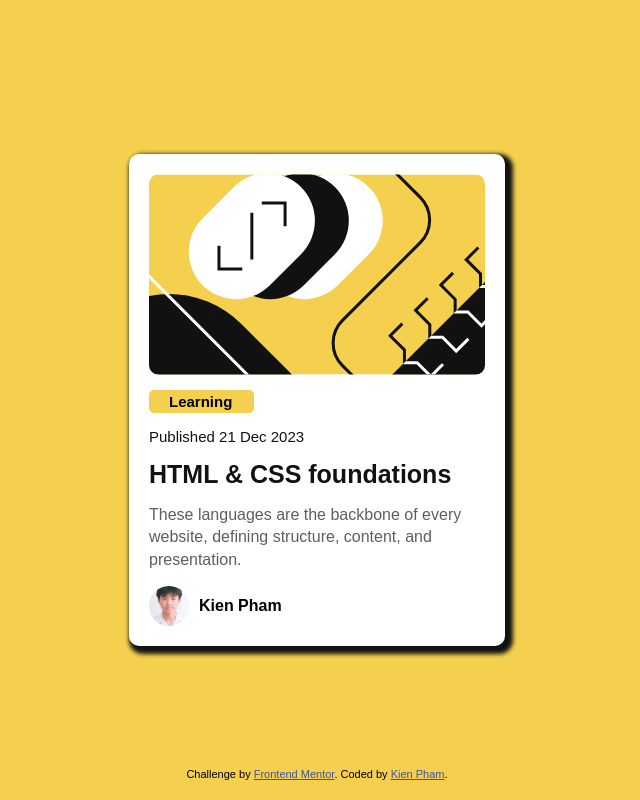
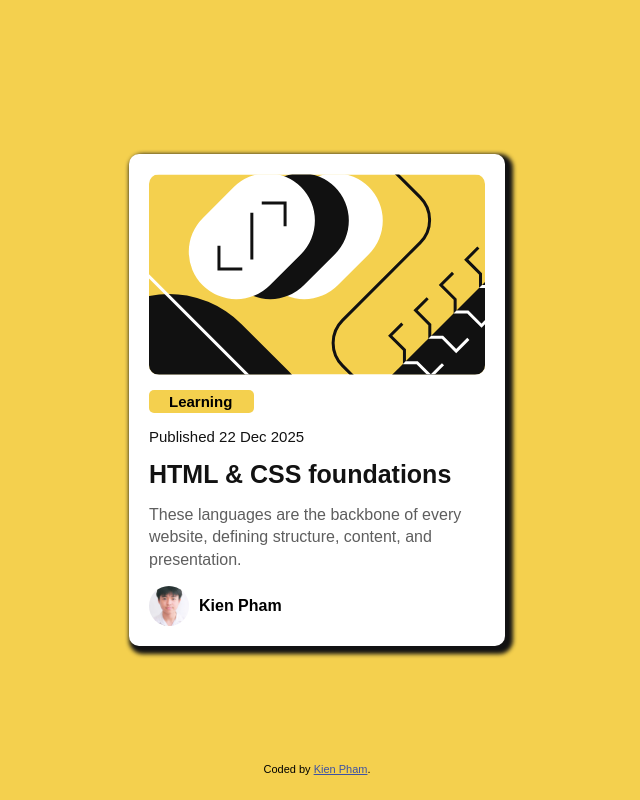
Before and after one commit to kienpham07/blog-preview-card-FE, a plain HTML site: page blog-preview-card-main/index.html in a window 1280 px wide. Shown: the whole page, without its empty margins (323-963 px from the left). Drawn offline with Linux system fonts and the light colour scheme.

Commit message:
Second commit

```diff
--- a/blog-preview-card-main/index.html
+++ b/blog-preview-card-main/index.html
@@ -14,7 +14,7 @@
 
     <link rel="stylesheet" href="style.css" />
 
-    <title>Frontend Mentor | Blog preview card</title>
+    <title>Blog preview card</title>
 
     <!-- Feel free to remove these styles or customise in your own stylesheet 👍 -->
     <style>
@@ -29,10 +29,13 @@
   </head>
   <body>
     <div class="blog-card">
-      <img src="./assets/images/illustration-article.svg" alt="background" /
-      class = "bg-img">
+      <img
+        src="./assets/images/illustration-article.svg"
+        alt="background"
+        class="bg-img"
+      />
       <span class="learning"> Learning </span>
-      <span class="published-date"> Published 21 Dec 2023 </span>
+      <span class="published-date"> Published 22 Dec 2025 </span>
       <span class="title"> HTML & CSS foundations </span>
       <span class="description">
         These languages are the backbone of every <br />
@@ -46,10 +49,7 @@
     </div>
 
     <div class="attribution">
-      Challenge by
-      <a href="https://www.frontendmentor.io?ref=challenge" target="_blank"
-        >Frontend Mentor</a
-      >. Coded by <a href="https://github.com/kienpham07">Kien Pham</a>.
+      Coded by <a href="https://github.com/kienpham07">Kien Pham</a>.
     </div>
   </body>
 </html>
--- a/blog-preview-card-main/style.css
+++ b/blog-preview-card-main/style.css
@@ -75,6 +75,7 @@ img.author-img {
 
 .attribution {
   position: absolute;
-  bottom: 20px;
+  bottom: 25px;
   text-align: center;
+  font-size: 16px;
 }
```
Also changed, not shown: 2 other files.
